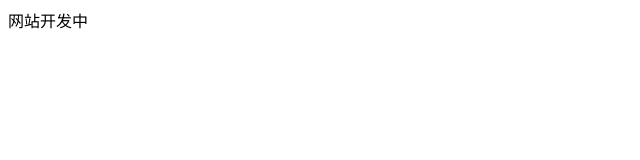
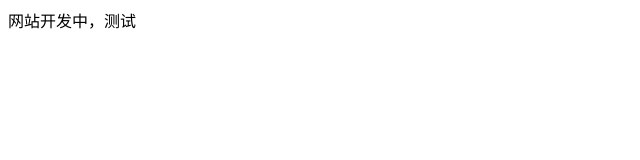
Before and after one commit to lenghost/home, a plain HTML site: page index.html in a window 1280 px wide. Shown: the full height of the page, 0-640 px from the left. Drawn offline with Linux system fonts and the light colour scheme.

Commit message:
Update index.html

```diff
--- a/index.html
+++ b/index.html
@@ -1,5 +1,5 @@
 <html>
 <body>
-<p>网站开发中</p>
+<p>网站开发中，测试</p>
 </body>
 </html>
```
